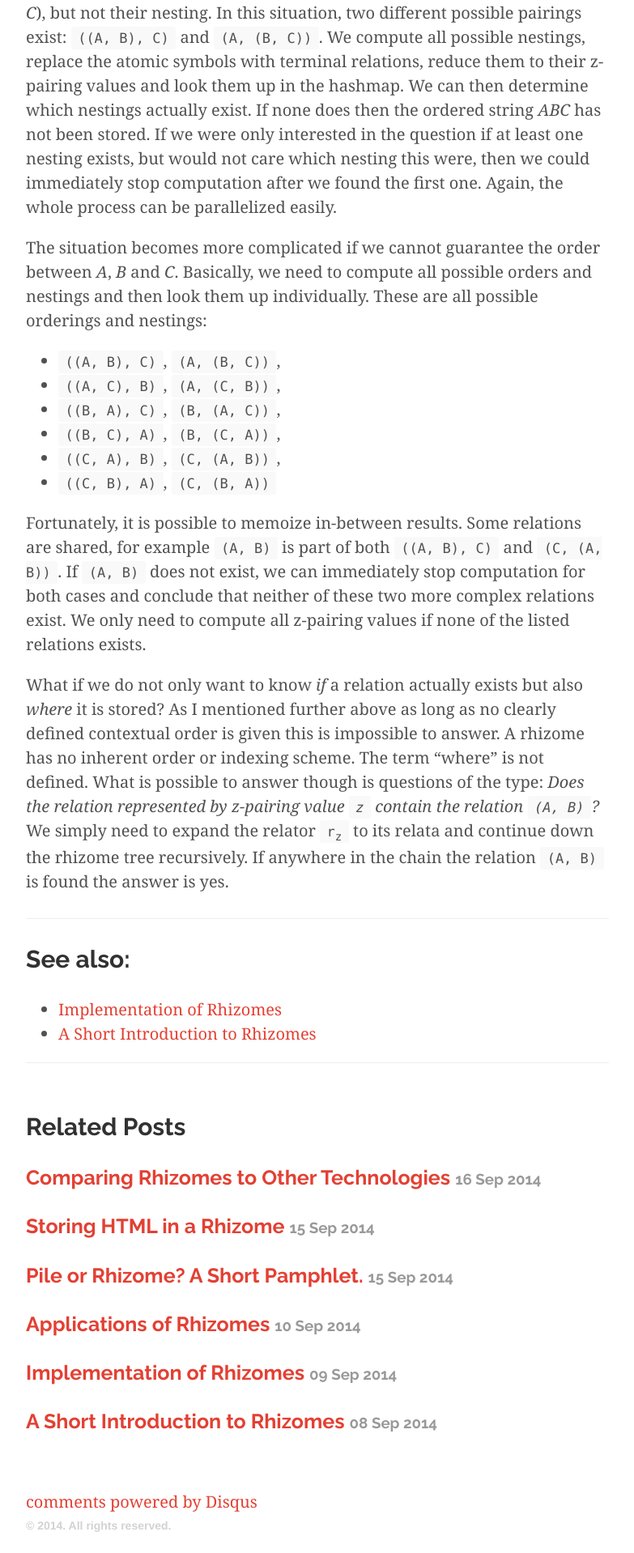
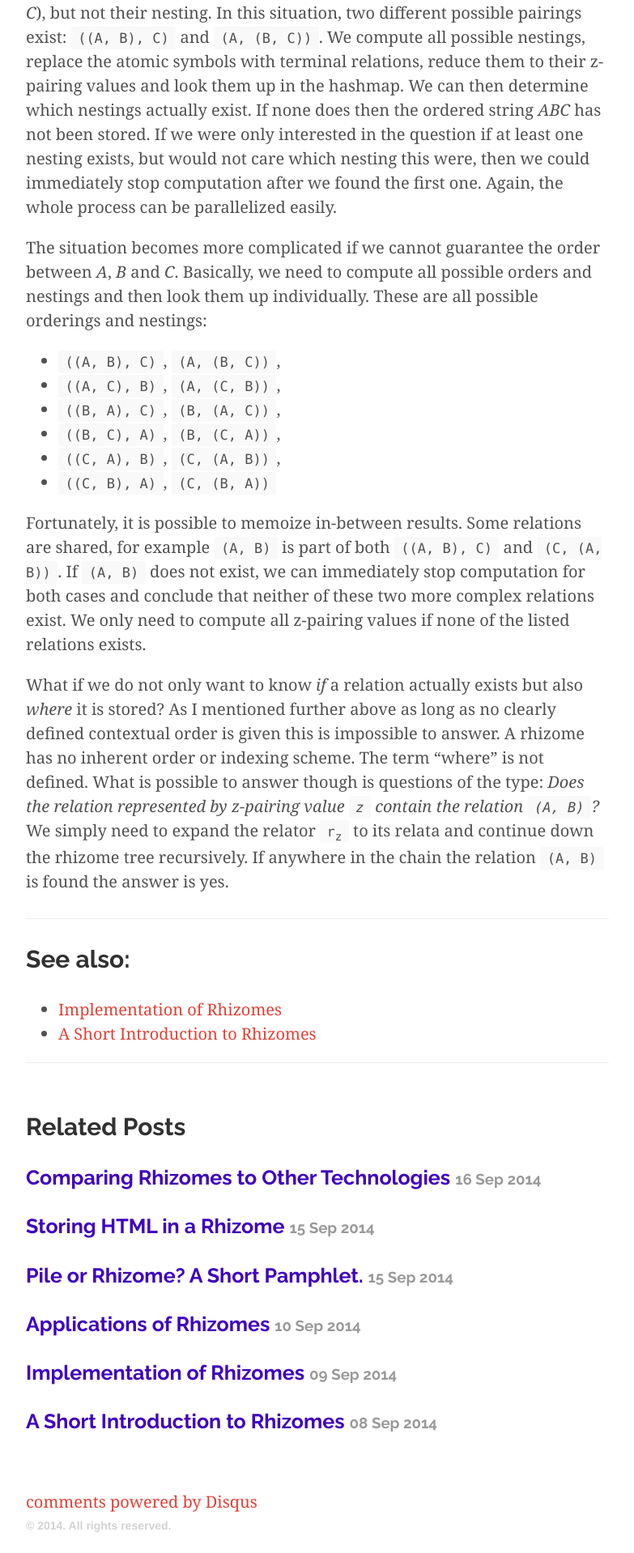
Before and after one commit to fabian-kostadinov/fabian-kostadinov.github.io, a Jekyll site: the page built from _posts/2014-09-15-searching-in-rhizomes.md, in a window 1280 px wide. Shown: the part 1077-2995 px from the top of the page at 81% size, without its empty margins (248-1031 px from the left). Built offline with Jekyll 4.4.1, drawn with Linux system fonts in a browser that asks for light colours; nearby versions of some CDN libraries; Markdown is read by kramdown in place of the engine named in the settings; comment, search, counter and statistics services are not loaded.

Commit message:
Changed link color related posts

```diff
--- a/public/css/poole.css
+++ b/public/css/poole.css
@@ -484,9 +484,13 @@ tbody tr:nth-child(odd) th {
   font-size: 75%;
   color: #999;
 }
+.related-posts li a {
+  color: #3F00C0;
+}
 .related-posts li a:hover {
   /*color: #268bd2;
   text-decoration: none;*/
+  color: #E34033;
 }
 .related-posts li a:hover small {
   color: inherit;
```
